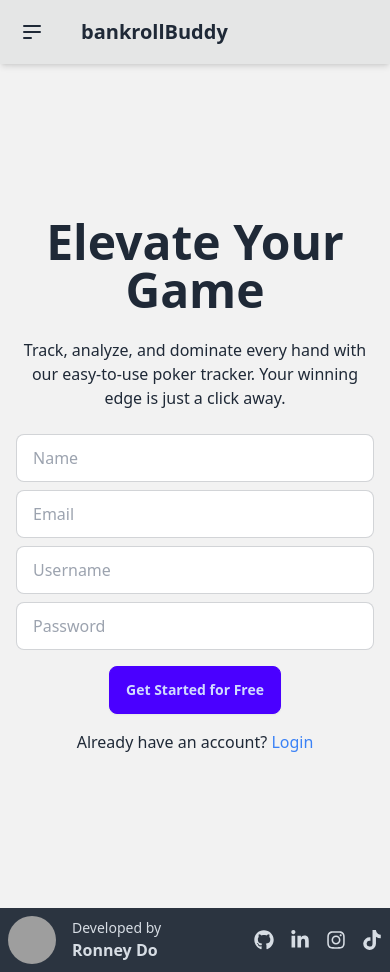
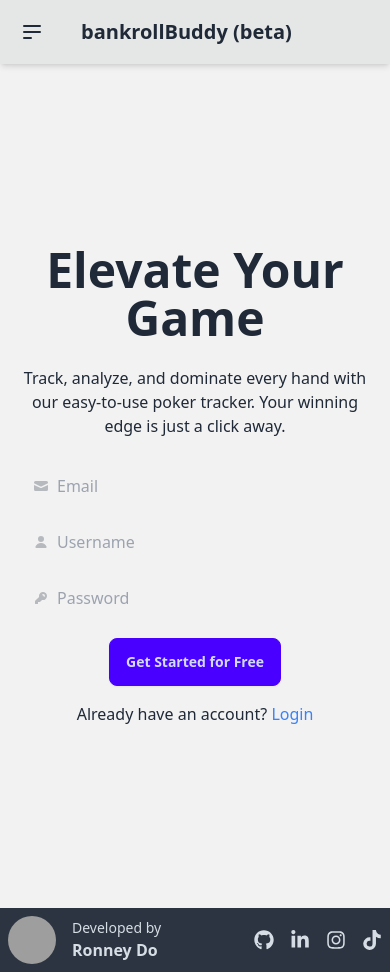
Before and after one commit to Ronney221/bankrollBuddy, a React (Vite) app: page / in a window 390 px wide. Built offline with nearby package versions, Linux system fonts and the light colour scheme; grey boxes are pictures that could not be loaded.

Commit message:
more pokernow csv analytic features, toast updates, landing page changes, and mobile compatability

```diff
--- a/src/App.jsx
+++ b/src/App.jsx
@@ -27,7 +27,8 @@
   let content;
   switch (currentPage) {
     case "home":
-      content = <Hero onGetStarted={() => setCurrentPage("home")} />;
+      // Change onGetStarted so that it switches to "stats"
+      content = <Hero onGetStarted={() => setCurrentPage("stats")} setCurrentPage={setCurrentPage} />;
       break;
     case "stats":
       content = <StatsPage />;
@@ -48,7 +49,8 @@
       content = <Pokernow />;
       break;
     default:
-      content = <Hero onGetStarted={() => setCurrentPage("stats")} />;
+      // Fallback: Render Hero with correct props
+      content = <Hero onGetStarted={() => setCurrentPage("stats")} setCurrentPage={setCurrentPage} />;
   }
 
   return (
--- a/src/Hero.jsx
+++ b/src/Hero.jsx
@@ -18,6 +18,8 @@
   };
 
   const handleGetStarted = () => {
+    setCurrentPage("stats");
+    // Optionally, if onGetStarted is provided, pass formData to it:
     if (onGetStarted) {
       onGetStarted(formData);
     }
@@ -34,42 +36,82 @@
               : 'Track, analyze, and dominate every hand with our easy-to-use poker tracker. Your winning edge is just a click away.'}
           </p>
           <div className="space-y-2">
-            <input
-              type="text"
-              name="name"
-              placeholder="Name"
-              value={formData.name}
-              onChange={handleChange}
-              className="input input-bordered w-full"
+            {/* Email input */}
+            <label className="input input-bordered flex items-center gap-2">
+              <svg
+                xmlns="http://www.w3.org/2000/svg"
+                viewBox="0 0 16 16"
+                fill="currentColor"
+                className="h-4 w-4 opacity-70"
+              >
+                <path
+                  d="M2.5 3A1.5 1.5 0 0 0 1 4.5v.793c.026.009.051.02.076.032L7.674 8.51c.206.1.446.1.652 0l6.598-3.185A.755.755 0 0 1 15 5.293V4.5A1.5 1.5 0 0 0 13.5 3h-11Z"
                 />
+                <path
+                  d="M15 6.954 8.978 9.86a2.25 2.25 0 0 1-1.956 0L1 6.954V11.5A1.5 1.5 0 0 0 2.5 13h11a1.5 1.5 0 0 0 1.5-1.5V6.954Z"
+                />
+              </svg>
               <input
                 type="email"
                 name="email"
                 placeholder="Email"
                 value={formData.email}
                 onChange={handleChange}
-              className="input input-bordered w-full"
+                className="grow"
+                disabled
               />
+            </label>
+
+            {/* Username input */}
+            <label className="input input-bordered flex items-center gap-2">
+              <svg
+                xmlns="http://www.w3.org/2000/svg"
+                viewBox="0 0 16 16"
+                fill="currentColor"
+                className="h-4 w-4 opacity-70"
+              >
+                <path
+                  d="M8 8a3 3 0 1 0 0-6 3 3 0 0 0 0 6ZM12.735 14c.618 0 1.093-.561.872-1.139a6.002 6.002 0 0 0-11.215 0c-.22.578.254 1.139.872 1.139h9.47Z"
+                />
+              </svg>
               <input
                 type="text"
                 name="username"
                 placeholder="Username"
                 value={formData.username}
                 onChange={handleChange}
-              className="input input-bordered w-full"
+                className="grow"
+                disabled
               />
+            </label>
+
+            {/* Password input */}
+            <label className="input input-bordered flex items-center gap-2">
+              <svg
+                xmlns="http://www.w3.org/2000/svg"
+                viewBox="0 0 16 16"
+                fill="currentColor"
+                className="h-4 w-4 opacity-70"
+              >
+                <path
+                  fillRule="evenodd"
+                  d="M14 6a4 4 0 0 1-4.899 3.899l-1.955 1.955a.5.5 0 0 1-.353.146H5v1.5a.5.5 0 0 1-.5.5h-2a.5.5 0 0 1-.5-.5v-2.293a.5.5 0 0 1 .146-.353l3.955-3.955A4 4 0 1 1 14 6Zm-4-2a.75.75 0 0 0 0 1.5.5.5 0 0 1 .5.5.75.75 0 0 0 1.5 0 2 2 0 0 0-2-2Z"
+                  clipRule="evenodd"
+                />
+              </svg>
               <input
                 type="password"
                 name="password"
                 placeholder="Password"
                 value={formData.password}
                 onChange={handleChange}
-              className="input input-bordered w-full"
+                className="grow"
+                disabled
               />
+            </label>
           </div>
           <button className="btn btn-primary" onClick={handleGetStarted}>
             Get Started for Free
-
           </button>
           <p className="mt-4">
             Already have an account?{' '}
--- a/src/Navbar.jsx
+++ b/src/Navbar.jsx
@@ -37,7 +37,7 @@
         <button className="btn btn-ghost text-base sm:text-xl">game</button>
       </li>
       <li onClick={() => { setCurrentPage("stats"); setMobileMenuOpen(false); }}>
-        <button className="btn btn-ghost text-base sm:text-xl">bankrollBuddy</button>
+        <button className="btn btn-ghost text-base sm:text-xl">bankrollBuddy (beta)</button>
       </li>
       <li onClick={() => { setCurrentPage("graph"); setMobileMenuOpen(false); }}>
         <button className="btn btn-ghost text-base sm:text-xl">graph</button>
@@ -147,7 +147,7 @@
             className="btn btn-ghost normal-case text-xl"
             onClick={() => { setCurrentPage("stats"); setMobileMenuOpen(false); }}
           >
-            bankrollBuddy
+            bankrollBuddy (beta)
           </button>
         </div>
         {/* Desktop: Theme changer dropdown on the left */}
--- a/src/Pokernow.jsx
+++ b/src/Pokernow.jsx
@@ -1,6 +1,7 @@
 import React, { useState } from 'react';
 import Papa from 'papaparse';
 import stringSimilarity from 'string-similarity';
+import { toast } from 'react-toastify';
 
 const Pokernow = () => {
   const [parsedData, setParsedData] = useState([]);
@@ -100,14 +101,17 @@
             return { group, canonical: group[0], totals };
           });
           setAliasGroups(initialAliasGroups);
+          toast.success("CSV file processed successfully!");
         } catch (err) {
           setError("Error processing CSV data.");
           console.error(err);
+          toast.error("Error processing CSV data.");
         }
       },
       error: (err) => {
         setError("Error reading file.");
         console.error(err);
+        toast.error("Error reading file.");
       },
     });
   };
@@ -136,6 +140,7 @@
     });
     setParsedData(newData);
     setGroupingConfirmed(true);
+    toast.success("Groupings confirmed!");
   };
 
   // Go back to grouping view
@@ -171,6 +176,7 @@
     // Compute settlement transactions
     const settlements = settleDebts(netBalances);
     setTransactions(settlements);
+    toast.success("Settlements calculated successfully!");
   };
 
   // Simple settlement algorithm to minimize transactions:
@@ -242,9 +248,9 @@
             type="file"
             accept=".csv"
             onChange={handleFileUpload}
-          className="file-input file-input-bordered file-input-accent w-full max-w-xs btn-outline "
+            className="file-input file-input-bordered file-input-accent w-full max-w-xs btn-outline"
           />
-        <br></br>
+          <br />
           {error && <p className="text-red-600">{error}</p>}
 
           {/* Fuzzy grouping suggestions */}
@@ -291,17 +297,16 @@
               </div>
               <button
                 onClick={confirmGrouping}
-              className="mt-4 px-4 py-2 btn btn-outline btn-accent "
+                className="mt-4 px-4 py-2 btn btn-outline btn-accent"
               >
                 Confirm Groupings
               </button>
             </div>
           )}
 
-        {/* Confirmed groupings displayed in a table with header centered and back button top left */}
+          {/* Confirmed groupings displayed in a table */}
           {groupingConfirmed && (
             <>
-
               <div className="divider"></div>
               <h3 className="text-lg font-semibold text-center mb-4">Confirmed Groupings</h3>
               <div className="overflow-x-auto">
@@ -326,33 +331,31 @@
                   </tbody>
                 </table>
               </div>
-
             </>
           )}
 
-
-        {/* Back Button */}
-
-        {/* Once grouping is confirmed, allow calculation of settlement */}
-
-
-
+          {/* Back and Settlement Buttons */}
           {groupingConfirmed && (
-
             <div className="join p-6">
-            <button onClick={backToGrouping} className="join-item btn btn-neutral">«</button>
-            <button  onClick={calculateSettlement} className="join-item btn btn-outline btn-accent ">Calculate Settlement</button>
+              <button onClick={backToGrouping} className="join-item btn btn-neutral">
+                «
+              </button>
+              <button
+                onClick={calculateSettlement}
+                className="join-item btn btn-outline btn-accent"
+              >
+                Calculate Settlement
+              </button>
             </div>
           )}
 
-
           {/* Settlement Transactions displayed in a table */}
           {transactions.length > 0 && (
-
             <div className="w-1/2">
-
               <div className="divider"></div>
-            <h3 className="text-lg font-semibold text-center mb-4">Settlement Transactions</h3>
+              <h3 className="text-lg font-semibold text-center mb-4">
+                Settlement Transactions
+              </h3>
               <div className="overflow-x-auto">
                 <table className="table">
                   <thead>
@@ -377,6 +380,7 @@
           )}
         </div>
       </div>
+      <br /><br /><br />
     </div>
   );
 };
```
Lines whose indentation alone changed are shown as unchanged.
